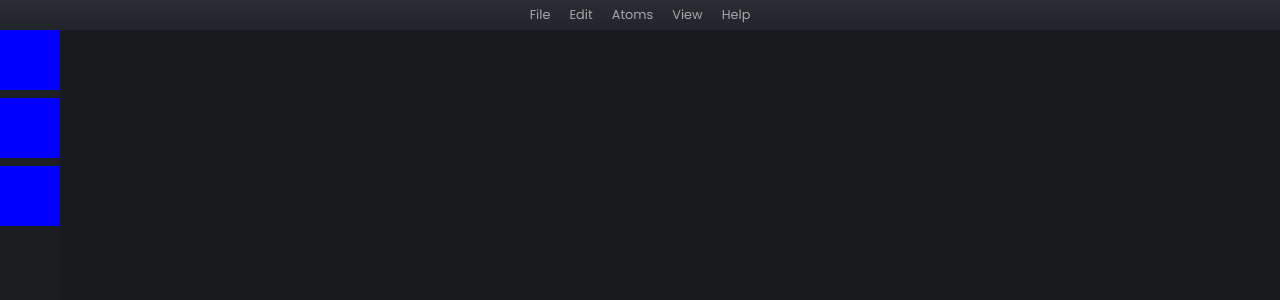
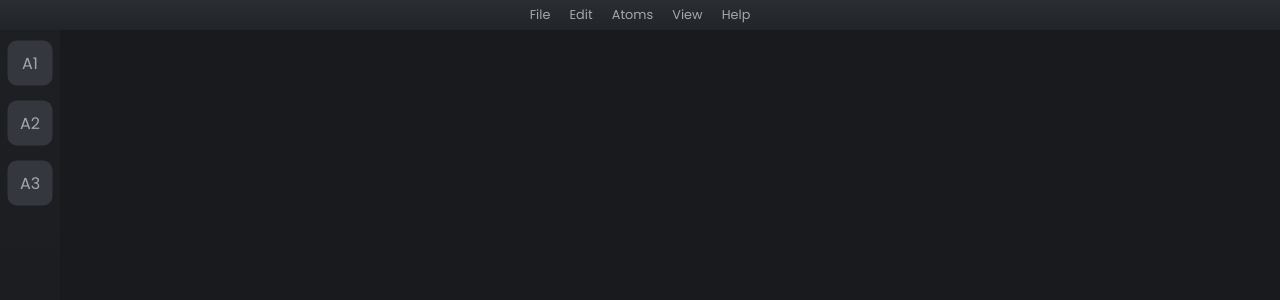
Before and after one commit to Alireza29675/Rebos, a Vue app: page /#/ in a window 1280 px wide. Shown: the top 300 px of the page. Built offline with nearby package versions, Linux system fonts and the light colour scheme.

Commit message:
style(atom): basic style for atom tabs

```diff
--- a/src/stylesheets/_abstracts.scss
+++ b/src/stylesheets/_abstracts.scss
@@ -20,9 +20,4 @@ $primary-font: "Poppins", Helvetica, Arial, sans-serif;
 // Spacing
 $global-margin: 1rem;
 $global-padding: 1rem;
-
-// Mixins
-@mixin box {
-  background: linear-gradient($grey-4, $grey-3);
-  color: $text-color;
-}
+$global-border-radius: 0.6rem;
--- a/src/stylesheets/_helpers.scss
+++ b/src/stylesheets/_helpers.scss
@@ -0,0 +1,15 @@
+// Mixins
+@mixin box {
+  background: linear-gradient($grey-4, $grey-3);
+  color: $text-color;
+}
+
+@mixin center {
+  top: 50%;
+  left: 50%;
+  transform: translate(-50%, -50%);
+}
+
+@mixin rounded {
+  border-radius: $global-border-radius;
+}
--- a/src/views/Home/AtomBar/AtomTab.vue
+++ b/src/views/Home/AtomBar/AtomTab.vue
@@ -1,5 +1,8 @@
 <template>
-  <div class="AtomTab">
+  <div class="AtomTab AtomTab__active">
+    <div class="AtomTab__icon">
+      {{ title | abbr }}
+    </div>
   </div>
 </template>
 
@@ -7,6 +10,11 @@
 export default {
   props: {
     title: String,
+  },
+  filters: {
+    abbr(value) {
+      return value.split(' ').map((part) => part[0].toUpperCase()).join('');
+    },
   },
 };
 </script>
@@ -16,8 +24,27 @@ export default {
   width: 100%;
   height: 0;
   padding-bottom: 100%;
-  background: blue;
-  margin-bottom: $global-margin * 0.5;
   position: relative;
+
+  &--active::after {
+    content: '';
+    width: 10px;
+    height: 10px;
+    border-radius: 50%;
+    background: $primary-color;
+    position: absolute;
+  }
+
+  &__icon {
+    @include center;
+    @include rounded;
+    position: absolute;
+    width: 75%;
+    height: 75%;
+    background: $grey-5;
+    font-size: 1em;
+    display: grid;
+    place-items: center;
+  }
 }
 </style>
--- a/src/views/Home/AtomBar/index.vue
+++ b/src/views/Home/AtomBar/index.vue
@@ -37,6 +37,7 @@ export default {
 .AtomBar {
   height: 100%;
   min-width: 60px;
+  padding-top: $global-padding * 0.2;
   background: linear-gradient($grey-2, $grey-1);
 }
 </style>
```
